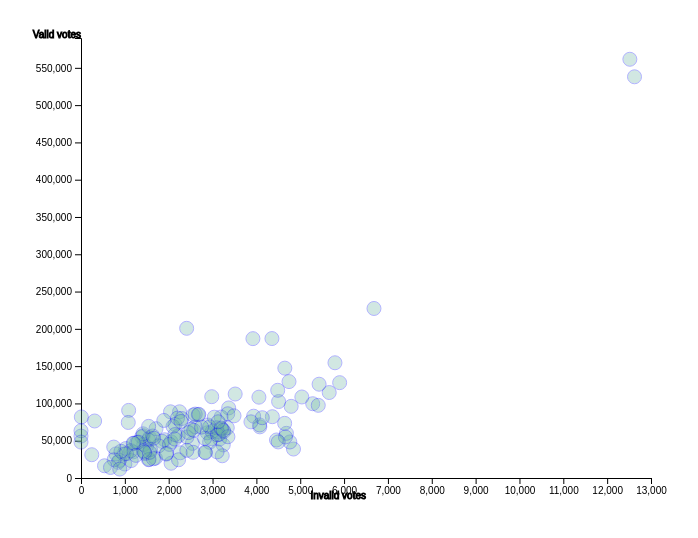
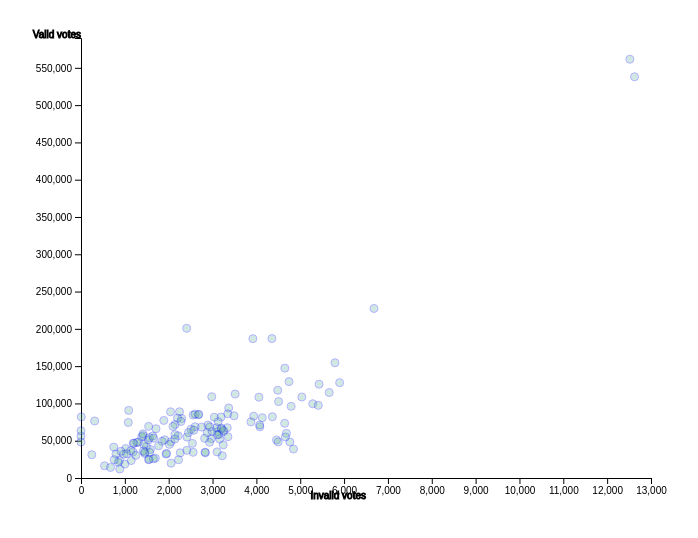
Before and after one commit to Kwagalakwe-Grace/Kwagalakwe-DataVisualization, a plain HTML site: page scatterplot.html in a window 1280 px wide. Shown: the whole page, without its empty margins (27-725 px from the left). Drawn offline with nearby package versions, Linux system fonts and the light colour scheme.

Commit message:
Update scatterplot.html

```diff
--- a/scatterplot.html
+++ b/scatterplot.html
@@ -103,7 +103,7 @@
         .append("circle")
           .attr("cx", function (d) { return x(d.Invalid_Votes); } )
           .attr("cy", function (d) { return y(d.Valid_Votes); } )
-          .attr("r", 7)
+          .attr("r", 4)
           .style("fill", "#69b3a2")
           .style("opacity", 0.3)
           .style("stroke", "blue")
```
